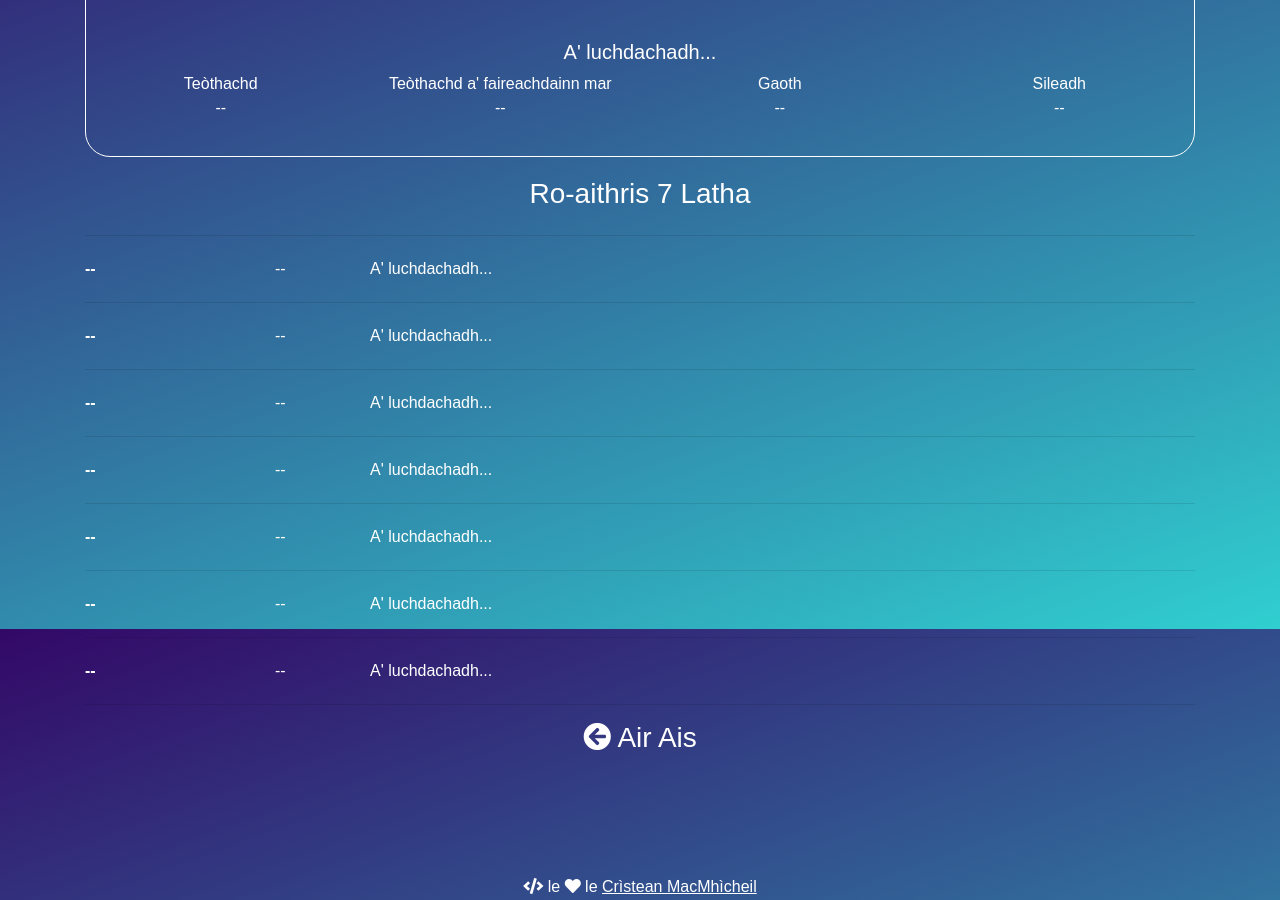
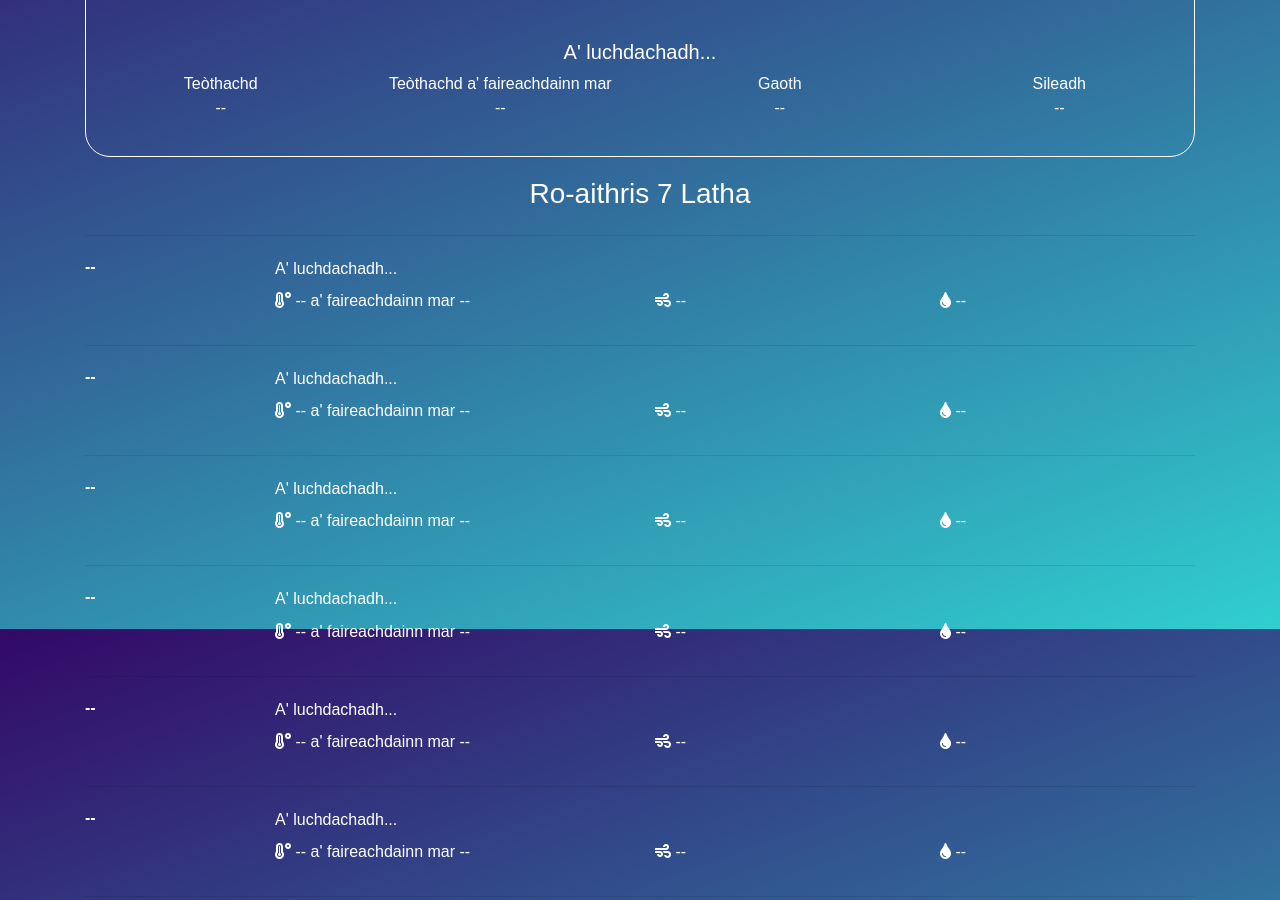
Before and after one commit to angeidheal/aimsir, a Jekyll site: the page built from baile/inbhir-uige.html, in a window 1280 px wide and 900 px high, scrolled down 271 px. Built offline with Jekyll 4.4.1, drawn with Linux system fonts in a browser that asks for light colours; nearby versions of some CDN libraries; a script that is not in the unit is left out; some of the changed text lies outside the part shown.

Commit message:
Update inbhir-uige.html

```diff
--- a/baile/inbhir-uige.html
+++ b/baile/inbhir-uige.html
@@ -42,98 +42,161 @@ permalink: /baile/inbhir-uige/
     <hr/>
 
       <div class="row daily-summary day-1">
-        <div class="col-md-2 day-1-day">
-          --
+        <div class="col-md-2">
+          <h6><span class="day-1-day">--</span></h6>
         </div>
-        <div class="col-md-1 day-1-temp">
-          --
+        <div class="col-md-10 day-1-summary">
+          A' luchdachadh...
         </div>
-        <div class="col-md-9 day-1-summary">
-          A' luchdachadh...
+      </div>
+
+      <div class="row">
+        <div class="col-md-4 offset-md-2">
+          <p class="daily-forecast"><strong><i class="fas fa-temperature-high"></i></strong> <span class="day-1-temp">--</span> a' faireachdainn mar <span class="day-1-app-temp">--</span></p>
+        </div>
+        <div class="col-md-3">
+          <p class="daily-forecast"><strong><i class="fas fa-wind"></i></strong> <span class="day-1-wind">--</span></p>
+        </div>
+        <div class="col-md-3">
+          <p class="daily-forecast"><strong><i class="fas fa-tint"></i></strong> <span class="day-1-precip">--</span></p>
         </div>
       </div>
 
       <hr/>
 
       <div class="row daily-summary day-2">
-        <div class="col-md-2 day-2-day">
-          --
+        <div class="col-md-2">
+          <h6><span class="day-2-day">--</span></h6>
         </div>
-        <div class="col-md-1 day-2-temp">
-          --
+        <div class="col-md-10 day-2-summary">
+          A' luchdachadh...
         </div>
-        <div class="col-md-9 day-2-summary">
-          A' luchdachadh...
+      </div>
+
+      <div class="row">
+        <div class="col-md-4 offset-md-2">
+          <p class="daily-forecast"><strong><i class="fas fa-temperature-high"></i></strong> <span class="day-2-temp">--</span> a' faireachdainn mar <span class="day-2-app-temp">--</span></p>
+        </div>
+        <div class="col-md-3">
+          <p class="daily-forecast"><strong><i class="fas fa-wind"></i></strong> <span class="day-2-wind">--</span></p>
+        </div>
+        <div class="col-md-3">
+          <p class="daily-forecast"><strong><i class="fas fa-tint"></i></strong> <span class="day-2-precip">--</span></p>
         </div>
       </div>
 
       <hr/>
 
       <div class="row daily-summary day-3">
-        <div class="col-md-2 day-3-day">
-          --
+        <div class="col-md-2">
+          <h6><span class="day-3-day">--</span></h6>
         </div>
-        <div class="col-md-1 day-3-temp">
-          --
+        <div class="col-md-10 day-3-summary">
+          A' luchdachadh...
         </div>
-        <div class="col-md-9 day-3-summary">
-          A' luchdachadh...
+      </div>
+
+      <div class="row">
+        <div class="col-md-4 offset-md-2">
+          <p class="daily-forecast"><strong><i class="fas fa-temperature-high"></i></strong> <span class="day-3-temp">--</span> a' faireachdainn mar <span class="day-3-app-temp">--</span></p>
+        </div>
+        <div class="col-md-3">
+          <p class="daily-forecast"><strong><i class="fas fa-wind"></i></strong> <span class="day-3-wind">--</span></p>
+        </div>
+        <div class="col-md-3">
+          <p class="daily-forecast"><strong><i class="fas fa-tint"></i></strong> <span class="day-3-precip">--</span></p>
         </div>
       </div>
 
       <hr/>
 
       <div class="row daily-summary day-4">
-        <div class="col-md-2 day-4-day">
-          --
+        <div class="col-md-2">
+          <h6><span class="day-4-day">--</span></h6>
         </div>
-        <div class="col-md-1 day-4-temp">
-          --
+        <div class="col-md-10 day-4-summary">
+          A' luchdachadh...
         </div>
-        <div class="col-md-9 day-4-summary">
-          A' luchdachadh...
+      </div>
+
+      <div class="row">
+        <div class="col-md-4 offset-md-2">
+          <p class="daily-forecast"><strong><i class="fas fa-temperature-high"></i></strong> <span class="day-4-temp">--</span> a' faireachdainn mar <span class="day-4-app-temp">--</span></p>
+        </div>
+        <div class="col-md-3">
+          <p class="daily-forecast"><strong><i class="fas fa-wind"></i></strong> <span class="day-4-wind">--</span></p>
+        </div>
+        <div class="col-md-3">
+          <p class="daily-forecast"><strong><i class="fas fa-tint"></i></strong> <span class="day-4-precip">--</span></p>
         </div>
       </div>
 
       <hr/>
 
       <div class="row daily-summary day-5">
-        <div class="col-md-2 day-5-day">
-          --
+        <div class="col-md-2">
+          <h6><span class="day-5-day">--</span></h6>
         </div>
-        <div class="col-md-1 day-5-temp">
-          --
+        <div class="col-md-10 day-5-summary">
+          A' luchdachadh...
         </div>
-        <div class="col-md-9 day-5-summary">
-          A' luchdachadh...
+      </div>
+
+      <div class="row">
+        <div class="col-md-4 offset-md-2">
+          <p class="daily-forecast"><strong><i class="fas fa-temperature-high"></i></strong> <span class="day-5-temp">--</span> a' faireachdainn mar <span class="day-5-app-temp">--</span></p>
+        </div>
+        <div class="col-md-3">
+          <p class="daily-forecast"><strong><i class="fas fa-wind"></i></strong> <span class="day-5-wind">--</span></p>
+        </div>
+        <div class="col-md-3">
+          <p class="daily-forecast"><strong><i class="fas fa-tint"></i></strong> <span class="day-5-precip">--</span></p>
         </div>
       </div>
 
       <hr/>
 
       <div class="row daily-summary day-6">
-        <div class="col-md-2 day-6-day">
-          --
+        <div class="col-md-2">
+          <h6><span class="day-6-day">--</span></h6>
         </div>
-        <div class="col-md-1 day-6-temp">
-          --
+        <div class="col-md-10 day-6-summary">
+          A' luchdachadh...
         </div>
-        <div class="col-md-9 day-6-summary">
-          A' luchdachadh...
+      </div>
+
+      <div class="row">
+        <div class="col-md-4 offset-md-2">
+          <p class="daily-forecast"><strong><i class="fas fa-temperature-high"></i></strong> <span class="day-6-temp">--</span> a' faireachdainn mar <span class="day-6-app-temp">--</span></p>
+        </div>
+        <div class="col-md-3">
+          <p class="daily-forecast"><strong><i class="fas fa-wind"></i></strong> <span class="day-6-wind">--</span></p>
+        </div>
+        <div class="col-md-3">
+          <p class="daily-forecast"><strong><i class="fas fa-tint"></i></strong> <span class="day-6-precip">--</span></p>
         </div>
       </div>
 
       <hr/>
 
       <div class="row daily-summary day-7">
-        <div class="col-md-2 day-7-day">
-          --
+        <div class="col-md-2">
+          <h6><span class="day-7-day">--</span></h6>
         </div>
-        <div class="col-md-1 day-7-temp">
-          --
+        <div class="col-md-10 day-7-summary">
+          A' luchdachadh...
         </div>
-        <div class="col-md-9 day-7-summary">
-          A' luchdachadh...
+      </div>
+
+      <div class="row">
+        <div class="col-md-4 offset-md-2">
+          <p class="daily-forecast"><strong><i class="fas fa-temperature-high"></i></strong> <span class="day-7-temp">--</span> a' faireachdainn mar <span class="day-7-app-temp">--</span></p>
+        </div>
+        <div class="col-md-3">
+          <p class="daily-forecast"><strong><i class="fas fa-wind"></i></strong> <span class="day-7-wind">--</span></p>
+        </div>
+        <div class="col-md-3">
+          <p class="daily-forecast"><strong><i class="fas fa-tint"></i></strong> <span class="day-7-precip">--</span></p>
         </div>
       </div>
 
```
